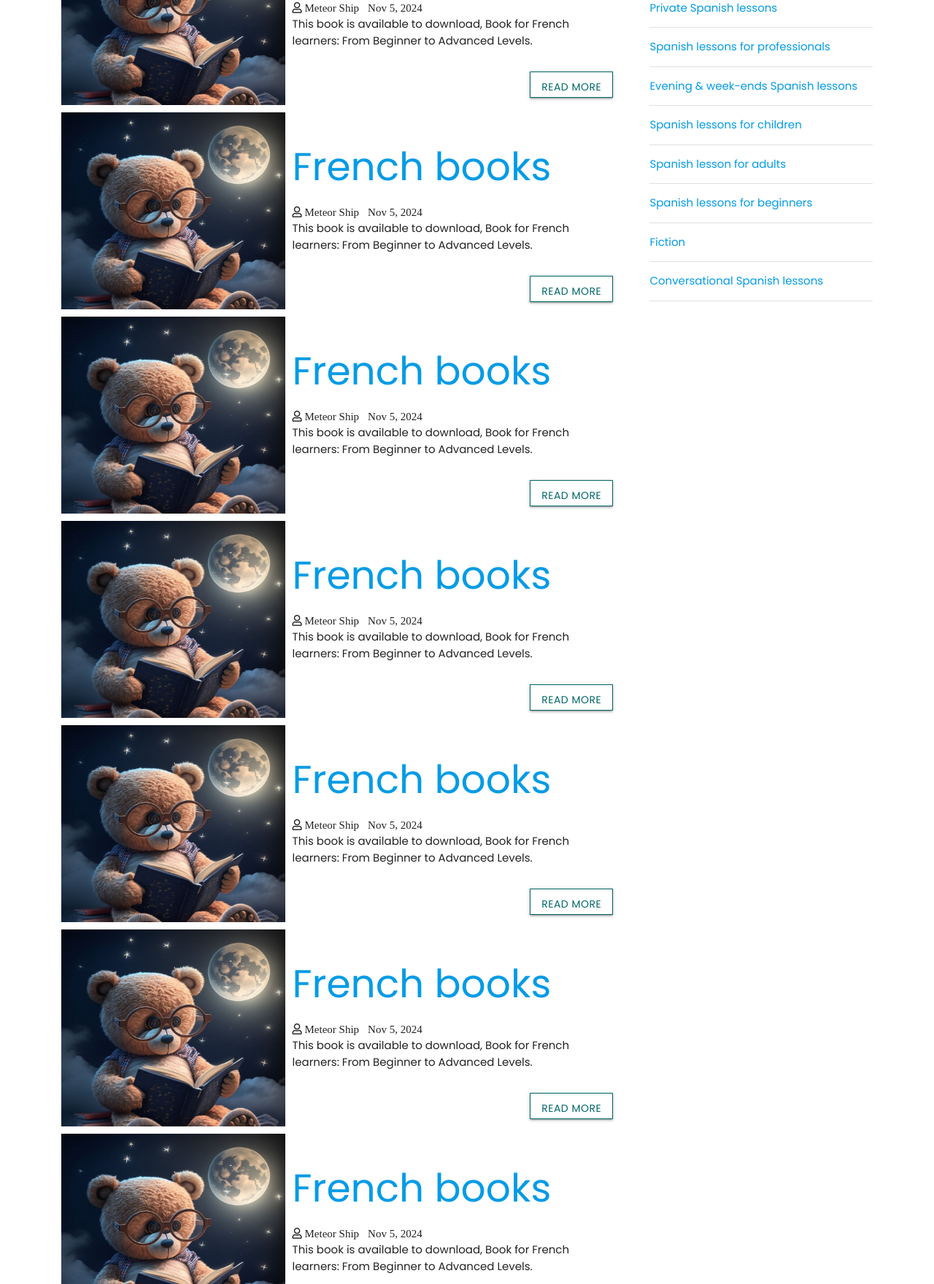
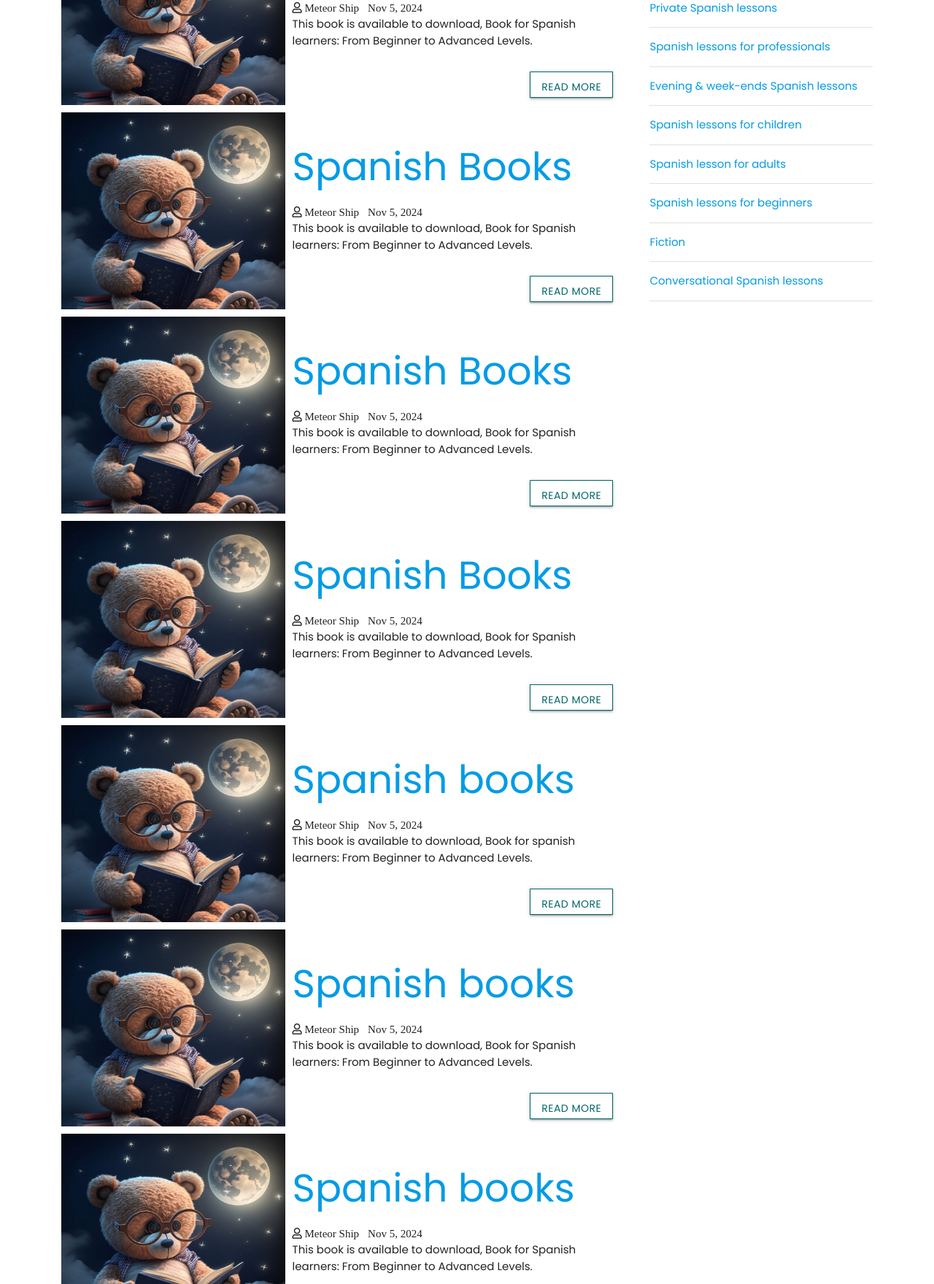
Before and after one commit to Meteor999-999/Free-Books-3.com, a plain HTML site: page index.html in a window 1280 px wide. Shown: the part 1545-3305 px from the top of the page at 73% size. Drawn offline with nearby package versions, Linux system fonts and the light colour scheme.

Commit message:
Update index.html

```diff
--- a/index.html
+++ b/index.html
@@ -60,14 +60,29 @@
       <div class="post">
         <img src="Cute-Books-Pfp.jpg" class="post-image">
         <div class="post-preview">
-          <h2><a href="single.hmtl">French books</a></h2>
+          <h3><a href="single.hmtl">Las claves del DELE A1.</a></h3>
 
           <i class="far fa-user"> Meteor Ship</i>
           &nbsp;
           <i class="far calendar"> Nov 5, 2024</i>
           <p class="preview-text">
             This book is available to download,
-            Book for French learners: From Beginner to Advanced Levels.
+            Book for Spanish learners: From Beginner to Advanced Levels.
+          </p>
+          <a href="https://meteor999-999.github.io/Las-claves-del-DELE-A1.com/" class="btn read-more">Read More</a>
+        </div>
+      </div>
+      <div class="post">
+        <img src="Cute-Books-Pfp.jpg" class="post-image">
+        <div class="post-preview">
+          <h2><a href="single.hmtl">Spanish Books</a></h2>
+
+          <i class="far fa-user"> Meteor Ship</i>
+          &nbsp;
+          <i class="far calendar"> Nov 5, 2024</i>
+          <p class="preview-text">
+            This book is available to download,
+            Book for Spanish learners: From Beginner to Advanced Levels.
           </p>
           <a href="single.html" class="btn read-more">Read More</a>
         </div>
@@ -75,14 +90,14 @@
       <div class="post">
         <img src="Cute-Books-Pfp.jpg" class="post-image">
         <div class="post-preview">
-          <h2><a href="single.hmtl">French books</a></h2>
+          <h2><a href="single.hmtl">Spanish Books</a></h2>
 
           <i class="far fa-user"> Meteor Ship</i>
           &nbsp;
           <i class="far calendar"> Nov 5, 2024</i>
           <p class="preview-text">
             This book is available to download,
-            Book for French learners: From Beginner to Advanced Levels.
+            Book for Spanish learners: From Beginner to Advanced Levels.
           </p>
           <a href="single.html" class="btn read-more">Read More</a>
         </div>
@@ -90,14 +105,14 @@
       <div class="post">
         <img src="Cute-Books-Pfp.jpg" class="post-image">
         <div class="post-preview">
-          <h2><a href="single.hmtl">French books</a></h2>
+          <h2><a href="single.hmtl">Spanish Books</a></h2>
 
           <i class="far fa-user"> Meteor Ship</i>
           &nbsp;
           <i class="far calendar"> Nov 5, 2024</i>
           <p class="preview-text">
             This book is available to download,
-            Book for French learners: From Beginner to Advanced Levels.
+            Book for Spanish learners: From Beginner to Advanced Levels.
           </p>
           <a href="single.html" class="btn read-more">Read More</a>
         </div>
@@ -105,14 +120,14 @@
       <div class="post">
         <img src="Cute-Books-Pfp.jpg" class="post-image">
         <div class="post-preview">
-          <h2><a href="single.hmtl">French books</a></h2>
+          <h2><a href="single.hmtl">Spanish Books</a></h2>
 
           <i class="far fa-user"> Meteor Ship</i>
           &nbsp;
           <i class="far calendar"> Nov 5, 2024</i>
           <p class="preview-text">
             This book is available to download,
-            Book for French learners: From Beginner to Advanced Levels.
+            Book for Spanish learners: From Beginner to Advanced Levels.
           </p>
           <a href="single.html" class="btn read-more">Read More</a>
         </div>
@@ -120,14 +135,14 @@
       <div class="post">
         <img src="Cute-Books-Pfp.jpg" class="post-image">
         <div class="post-preview">
-          <h2><a href="single.hmtl">French books</a></h2>
+          <h2><a href="single.hmtl">Spanish books</a></h2>
 
           <i class="far fa-user"> Meteor Ship</i>
           &nbsp;
           <i class="far calendar"> Nov 5, 2024</i>
           <p class="preview-text">
             This book is available to download,
-            Book for French learners: From Beginner to Advanced Levels.
+            Book for spanish learners: From Beginner to Advanced Levels.
           </p>
           <a href="single.html" class="btn read-more">Read More</a>
         </div>
@@ -135,14 +150,14 @@
       <div class="post">
         <img src="Cute-Books-Pfp.jpg" class="post-image">
         <div class="post-preview">
-          <h2><a href="single.hmtl">French books</a></h2>
+          <h2><a href="single.hmtl">Spanish books</a></h2>
 
           <i class="far fa-user"> Meteor Ship</i>
           &nbsp;
           <i class="far calendar"> Nov 5, 2024</i>
           <p class="preview-text">
             This book is available to download,
-            Book for French learners: From Beginner to Advanced Levels.
+            Book for Spanish learners: From Beginner to Advanced Levels.
           </p>
           <a href="single.html" class="btn read-more">Read More</a>
         </div>
@@ -150,14 +165,14 @@
       <div class="post">
         <img src="Cute-Books-Pfp.jpg" class="post-image">
         <div class="post-preview">
-          <h2><a href="single.hmtl">French books</a></h2>
+          <h2><a href="single.hmtl">Spanish books</a></h2>
 
           <i class="far fa-user"> Meteor Ship</i>
           &nbsp;
           <i class="far calendar"> Nov 5, 2024</i>
           <p class="preview-text">
             This book is available to download,
-            Book for French learners: From Beginner to Advanced Levels.
+            Book for Spanish learners: From Beginner to Advanced Levels.
           </p>
           <a href="single.html" class="btn read-more">Read More</a>
         </div>
@@ -165,14 +180,14 @@
       <div class="post">
         <img src="Cute-Books-Pfp.jpg" class="post-image">
         <div class="post-preview">
-          <h2><a href="single.hmtl">French books</a></h2>
+          <h2><a href="single.hmtl">Spanish books</a></h2>
 
           <i class="far fa-user"> Meteor Ship</i>
           &nbsp;
           <i class="far calendar"> Nov 5, 2024</i>
           <p class="preview-text">
             This book is available to download,
-            Book for French learners: From Beginner to Advanced Levels.
+            Book for Spanish learners: From Beginner to Advanced Levels.
           </p>
           <a href="single.html" class="btn read-more">Read More</a>
         </div>
@@ -180,29 +195,14 @@
       <div class="post">
         <img src="Cute-Books-Pfp.jpg" class="post-image">
         <div class="post-preview">
-          <h2><a href="single.hmtl">French books</a></h2>
+          <h2><a href="single.hmtl">Spanish books</a></h2>
 
           <i class="far fa-user"> Meteor Ship</i>
           &nbsp;
           <i class="far calendar"> Nov 5, 2024</i>
           <p class="preview-text">
             This book is available to download,
-            Book for French learners: From Beginner to Advanced Levels.
-          </p>
-          <a href="single.html" class="btn read-more">Read More</a>
-        </div>
-      </div>
-      <div class="post">
-        <img src="Cute-Books-Pfp.jpg" class="post-image">
-        <div class="post-preview">
-          <h2><a href="single.hmtl">French books</a></h2>
-
-          <i class="far fa-user"> Meteor Ship</i>
-          &nbsp;
-          <i class="far calendar"> Nov 5, 2024</i>
-          <p class="preview-text">
-            This book is available to download,
-            Book for French learners: From Beginner to Advanced Levels.
+            Book for Spanish learners: From Beginner to Advanced Levels.
           </p>
           <a href="single.html" class="btn read-more">Read More</a>
         </div>
```
